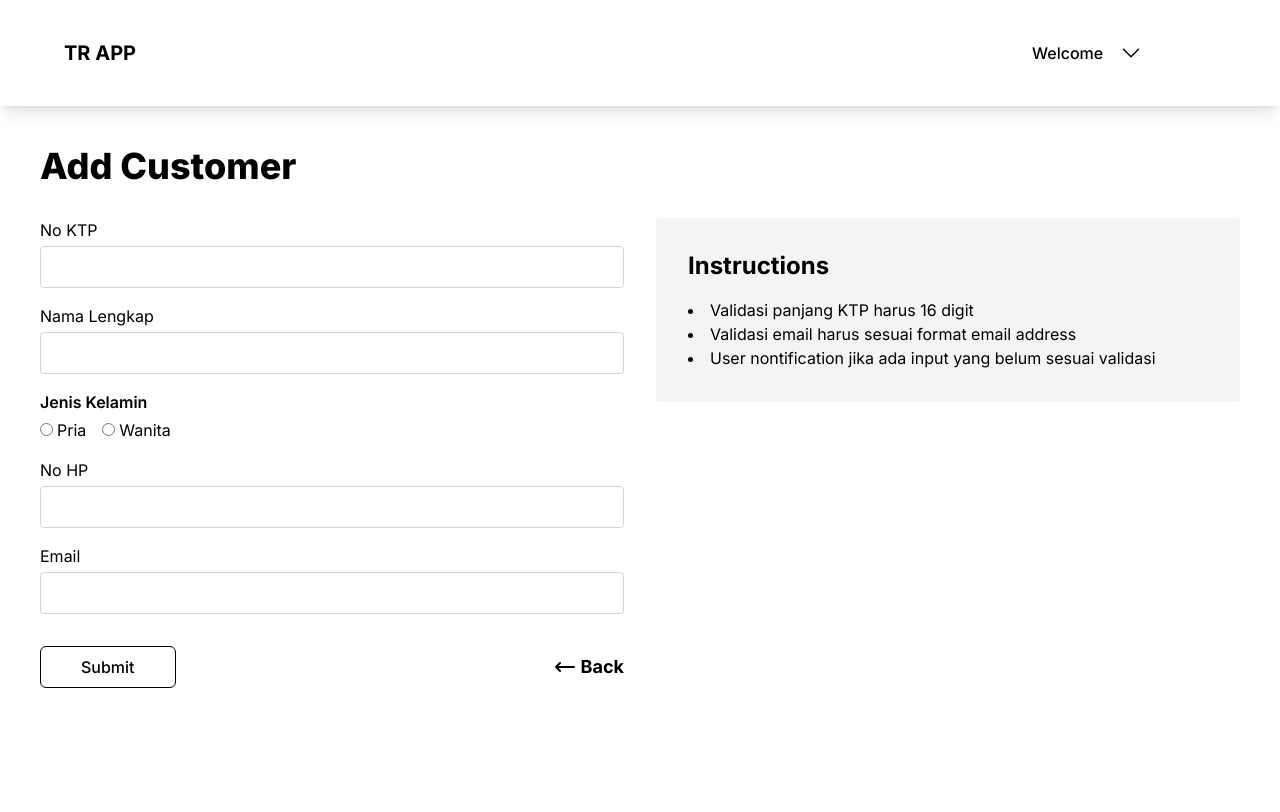
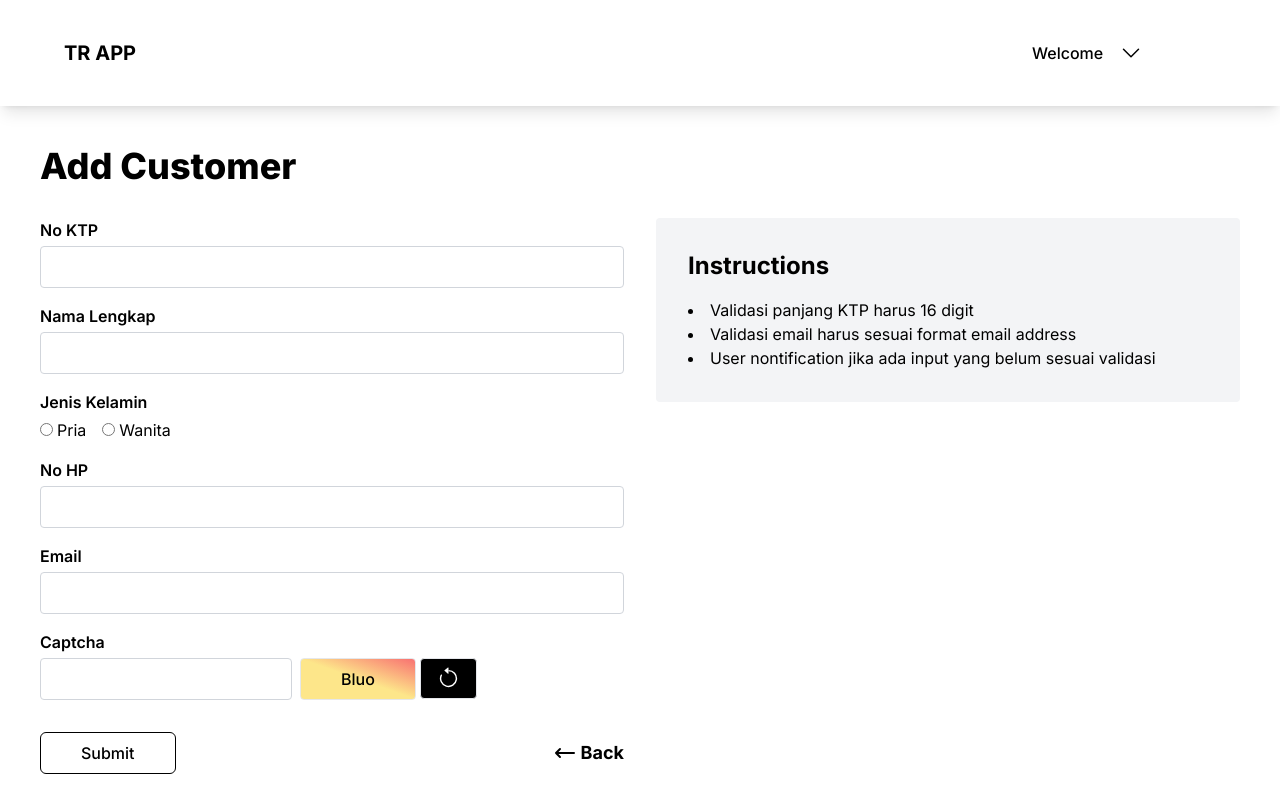
Before and after one commit to pndwrzk/tr-app, a Next.js app: page /form/new in a window 1280 px wide. Shown: the top 812 px of the page. Built offline with nearby package versions, Linux system fonts and the light colour scheme; no server answers.

Commit message:
replace all type any

```diff
--- a/src/app/(auth)/layout.tsx
+++ b/src/app/(auth)/layout.tsx
@@ -5,8 +5,7 @@ import "../globals.css";
 const inter = Inter({ subsets: ["latin"] });
 
 export const metadata: Metadata = {
-  title: "Create Next App",
-  description: "Generated by create next app",
+  title: "TR APP",
 };
 
 export default function RootLayout({
--- a/src/app/(dashboard)/form/[id]/page.tsx
+++ b/src/app/(dashboard)/form/[id]/page.tsx
@@ -11,16 +11,25 @@ import {
   updateCustomerById,
 } from "@/services/customerTrService";
 import { useRouter } from "next/navigation";
+import { generateCaptcha } from "@/utils/generateCaptcha";
+import { BsArrowCounterclockwise } from "react-icons/bs";
 
 import Loading from "@/components/loading";
 
-export default function Form({ params }: any) {
+type Props = {
+  params: {
+    id: any;
+  };
+};
+
+export default function Form({ params }: Props) {
   const router = useRouter();
   const { id } = params;
 
   const [isLoading, setIsLoading] = useState<boolean>(false);
   const [isCreate, setIsCreate] = useState<boolean>(true);
   const [errorMessage, setErrorMessage] = useState<string>("");
+  const [captcha, setcaptcha] = useState<string>("");
   const {
     formState: { errors },
     register,
@@ -30,12 +39,13 @@ export default function Form({ params }: any) {
 
   const Submit = async (value: bodyFormcustomer) => {
     setIsLoading(true);
+
+    const { captcha, ...newObj } = value;
     let result;
-
     if (isCreate) {
-      result = await addCustomer(value);
+      result = await addCustomer(newObj);
     } else {
-      result = await updateCustomerById(Number(id), value);
+      result = await updateCustomerById(Number(id), newObj);
     }
 
     const resultStatus = result.status;
@@ -67,6 +77,15 @@ export default function Form({ params }: any) {
     }
   }, [id]);
 
+  useEffect(() => {
+    handleGenerateCaptcha();
+  }, []);
+
+  const handleGenerateCaptcha = () => {
+    const captcha = generateCaptcha(4);
+    setcaptcha(captcha);
+  };
+
   return (
     <div className="p-10 text-black">
       <h1 className="mb-8 font-extrabold text-4xl">
@@ -92,9 +111,9 @@ export default function Form({ params }: any) {
         </div>
       )}
       <div className="grid grid-cols-1 md:grid-cols-2 gap-8">
-        <form>
+        <div>
           <div>
-            <label className="block">No KTP</label>
+            <label className="block font-semibold">No KTP</label>
             <input
               {...register("identity_card", {
                 required: {
@@ -122,7 +141,7 @@ export default function Form({ params }: any) {
           </div>
 
           <div className="mt-4">
-            <label className="block ">Nama Lengkap</label>
+            <label className="block font-semibold ">Nama Lengkap</label>
             <input
               {...register("full_name", {
                 required: {
@@ -177,7 +196,7 @@ export default function Form({ params }: any) {
             </span>
           </div>
           <div className="mt-4">
-            <label className="block ">No HP</label>
+            <label className="block font-semibold ">No HP</label>
             <input
               {...register("phone_number", {
                 required: {
@@ -196,7 +215,7 @@ export default function Form({ params }: any) {
             </span>
           </div>
           <div className="mt-4">
-            <label className="block">Email</label>
+            <label className="block font-semibold ">Email</label>
             <input
               {...register("email", {
                 required: {
@@ -212,6 +231,42 @@ export default function Form({ params }: any) {
             />
             <span className="text-red-500 text-sm">
               {errors.email?.message}
+            </span>
+          </div>
+          <div className="mt-4">
+            <label className="block font-semibold">Captcha</label>
+            <div className="flex flex-row gap-2">
+              <div>
+                {" "}
+                <input
+                  {...register("captcha", {
+                    required: {
+                      value: true,
+                      message: "This field cannot be empty",
+                    },
+                    validate: (value) => value === captcha || "Wrong Captcha",
+                  })}
+                  className="w-full rounded bg-white p-2 border border-gray-300 block mt-1 "
+                />
+              </div>
+              <div className="flex flex-row gap-1">
+                <div>
+                  <button className="mt-1 flex items-center justify-center px-8 border   text-base font-medium rounded text-black  bg-gradient-to-tr from-amber-200 via-amber-200 to-red-400  md:py-2  md:px-10 ">
+                    {captcha}
+                  </button>
+                </div>
+                <div>
+                  <button
+                    onClick={handleGenerateCaptcha}
+                    className="mt-1 flex items-center justify-center px-8 border   text-base font-medium rounded text-white  bg-black  md:py-2  md:px-4 hover:bg-white hover:text-black "
+                  >
+                    <BsArrowCounterclockwise className="text-[23px]" />
+                  </button>
+                </div>
+              </div>
+            </div>
+            <span className="text-red-500 text-sm">
+              {errors.captcha?.message}
             </span>
           </div>
 
@@ -243,7 +298,7 @@ export default function Form({ params }: any) {
               <span className="ml-1 font-bold text-lg">Back</span>
             </Link>
           </div>
-        </form>
+        </div>
 
         <aside className="">
           <div className="bg-gray-100 p-8 rounded">
--- a/src/app/(dashboard)/layout.tsx
+++ b/src/app/(dashboard)/layout.tsx
@@ -6,8 +6,7 @@ import Navbar from "./components/navbar";
 const inter = Inter({ subsets: ["latin"] });
 
 export const metadata: Metadata = {
-  title: "Create Next App",
-  description: "Generated by create next app",
+  title: "TR APP",
 };
 
 export default function RootLayout({
--- a/src/app/(dashboard)/page.tsx
+++ b/src/app/(dashboard)/page.tsx
@@ -6,7 +6,7 @@ import {
   deleteCustomer,
   deleteCustomerBulk,
 } from "@/services/customerTrService";
-import { useEffect, useState } from "react";
+import { useEffect, useState, ChangeEvent } from "react";
 import { customerData } from "@/types/customerTrTypes";
 import Loading from "@/components/loading";
 
@@ -21,7 +21,7 @@ export default function Dashboard() {
     setCustomers(respone?.data.data);
   };
 
-  const handleCheckUnCheck = (e: any) => {
+  const handleCheckUnCheck = (e: ChangeEvent<HTMLInputElement>) => {
     const arrayId: number[] = [];
     const checked = e.target.checked;
     if (checked) {
@@ -32,7 +32,7 @@ export default function Dashboard() {
     setIdBulk(arrayId);
   };
 
-  const checkCustomer = (e: any) => {
+  const checkCustomer = (e: ChangeEvent<HTMLInputElement>) => {
     let newArray: number[] = [];
     const checked = e.target.checked;
     const value = parseInt(e.target.value);
--- a/src/types/customerTrTypes.ts
+++ b/src/types/customerTrTypes.ts
@@ -14,4 +14,5 @@ export type bodyFormcustomer = {
   id: number;
   identity_card: string;
   phone_number: string;
+  captcha: string;
 };
--- /dev/null
+++ b/src/utils/generateCaptcha.ts
@@ -0,0 +1,13 @@
+export function generateCaptcha(length: number) {
+  const characters =
+    "ABCDEFGHIJKLMNOPQRSTUVWXYZabcdefghijklmnopqrstuvwxyz0123456789";
+  let result = "";
+  const charactersLength = characters.length;
+
+  for (let i = 0; i < length; i++) {
+    const randomIndex = Math.floor(Math.random() * charactersLength);
+    result += characters.charAt(randomIndex);
+  }
+
+  return result;
+}
```
